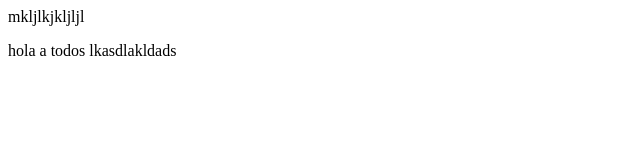
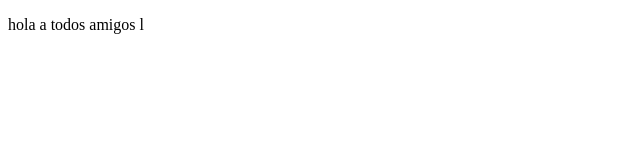
Before and after one commit to pavargas86/ProyectoDemoCursoPrework, a plain HTML site: page index.html in a window 1280 px wide. Shown: the whole page, without its empty margins (0-640 px from the left). Drawn offline with Linux system fonts and the light colour scheme.

Commit message:
agregamos mas informacion

```diff
--- a/index.html
+++ b/index.html
@@ -7,7 +7,7 @@
     <title>hola mundo    </title>
 </head>
 <body>
-    mkljlkjkljljl
-    <p>hola a todos lkasdlakldads</p>
+
+    <p>hola a todos amigos l<p>
 </body>
 </html>
```
